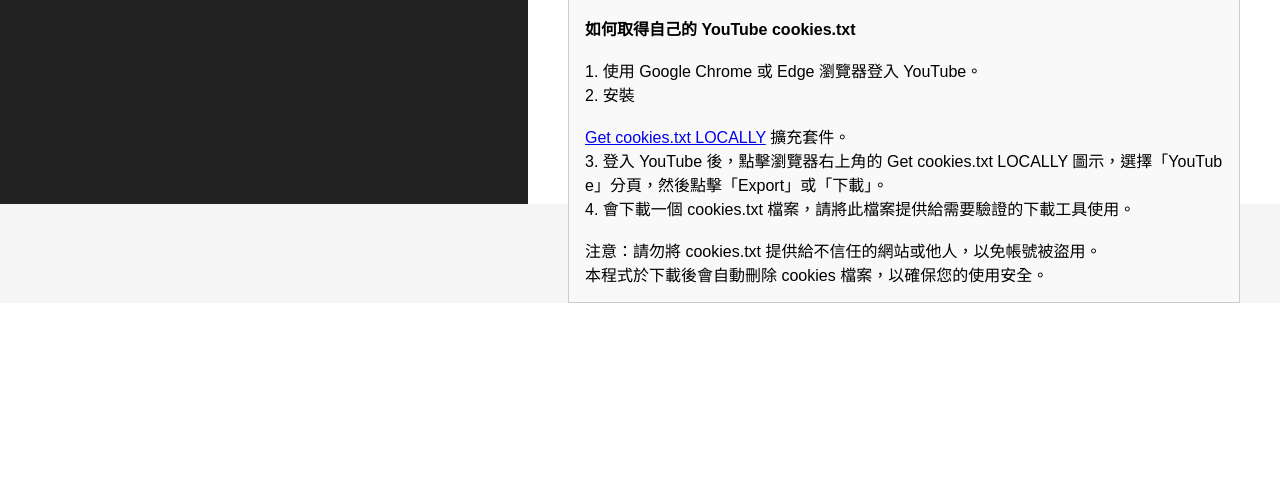
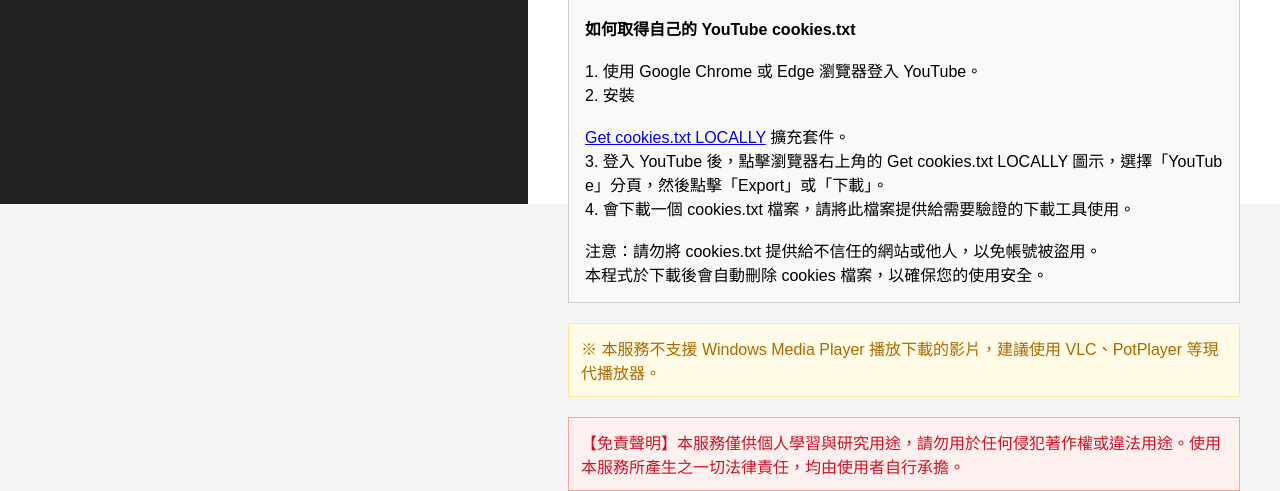
Before and after one commit to rich0514/youtomp3, a Flask app: page / in a window 1280 px wide. Shown: the part 596-1087 px from the top of the page. Before the commit the page ends 899 px from the top, so only its background shows below. Run offline with Flask 2, Linux system fonts and the light colour scheme.

Commit message:
Add files via upload

```diff
--- a/templates/index.html
+++ b/templates/index.html
@@ -117,6 +117,12 @@ Get cookies.txt LOCALLY</a> 擴充套件。
 本程式於下載後會自動刪除 cookies 檔案，以確保您的使用安全。
     </span>
 </div>
+<div class="form-group" style="background:#fffbe6;border:1px solid #ffe58f;padding:12px;margin-bottom:20px;color:#ad6800;">
+    ※ 本服務不支援 Windows Media Player 播放下載的影片，建議使用 VLC、PotPlayer 等現代播放器。
+</div>
+<div class="form-group" style="background:#fff0f0;border:1px solid #ffa39e;padding:12px;margin-bottom:20px;color:#cf1322;">
+    【免責聲明】本服務僅供個人學習與研究用途，請勿用於任何侵犯著作權或違法用途。使用本服務所產生之一切法律責任，均由使用者自行承擔。
+</div>
         </div>
     </div>
 
```
